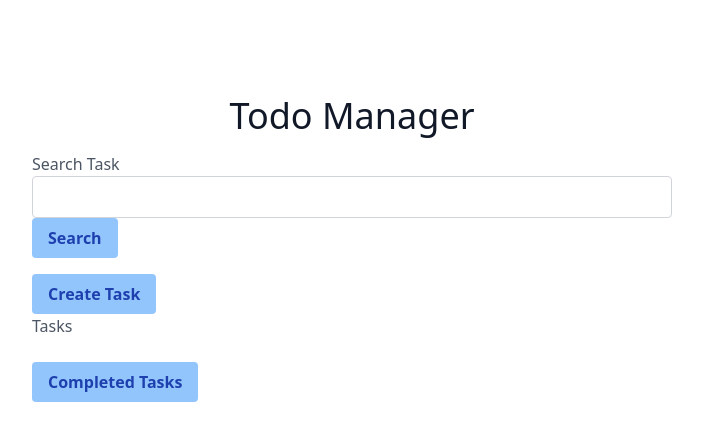
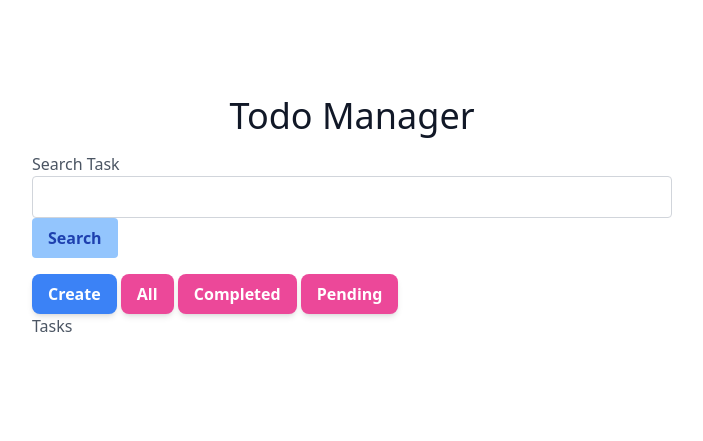
Before and after one commit to M2kishore/GDC-Level-6-Milestone, a Django app: template templates/tasks.html in a window 1280 px wide. Shown: the top 441 px of the page, without its empty margins (288-991 px from the left). Run offline with Django 3.2, Linux system fonts and the light colour scheme; the template is opened without the code that fills it, so the values that code supplies are empty; some libraries are stand-ins or nearby versions.

Commit message:
implimented DRY to getTask() imcluded GenericPendingTask UI modifications done

```diff
--- a/task_manager/urls.py
+++ b/task_manager/urls.py
@@ -21,6 +21,7 @@ from tasks.views import (
     GenericTaskUpdateView,
     GenericTaskView,
     GenericCompletedTaskView,
+    GenericPendingTaskView,
     GenericTaskCreateView,
     GenericTaskDeleteView,
     session_storage_view,
@@ -35,6 +36,7 @@ urlpatterns = [
     path("admin/", admin.site.urls),
     path("tasks/", GenericTaskView.as_view()),
     path("completed-tasks/", GenericCompletedTaskView.as_view()),
+    path("pending-tasks/", GenericPendingTaskView.as_view()),
     path("create-task/", GenericTaskCreateView.as_view()),
     path("update-task/<pk>", GenericTaskUpdateView.as_view()),
     path("detail-task/<pk>", GenericTaskDetailView.as_view()),
--- a/templates/tasks.html
+++ b/templates/tasks.html
@@ -11,14 +11,52 @@
       <input type="text" name="search" class="w-full bg-white rounded border border-gray-300 focus:border-blue-500 focus:ring-2 focus:ring-blue-200 text-base outline-none text-gray-700 py-1 px-3 leading-8 transition-colors duration-200 ease-in-out"/>
       <button class="bg-blue-300 hover:bg-blue-400 text-blue-800 font-bold py-2 px-4 rounded inline-flex items-center" type="submit">Search</button>
     </form>
-    <a href="/create-task/"><button class="bg-blue-300 hover:bg-blue-400 text-blue-800 font-bold py-2 px-4 rounded inline-flex items-center">Create Task</button></a>
+    <a href="/create-task/"><button class="py-2 px-4 bg-blue-500 text-white font-semibold rounded-lg shadow-md hover:bg-blue-700 focus:outline-none focus:ring-2 focus:ring-blue-400 focus:ring-opacity-75">
+      Create
+    </button></a>
+    {% if request.path == '/tasks/' %}
+    <button class="bg-pink-500 text-white font-bold py-2 px-4 rounded opacity-50 cursor-not-allowed">
+      All
+    </button>
+    {%else%}
+    <a href="/tasks/">
+      <button class="py-2 px-4 bg-pink-500 text-white font-semibold rounded-lg shadow-md hover:bg-pink-700 focus:outline-none focus:ring-2 focus:ring-pink-400 focus:ring-opacity-75">
+        All
+      </button>
+    </a>
+    {%endif%}
+    {% if request.path == '/completed-tasks/' %}
+    <button class="bg-pink-500 text-white font-bold py-2 px-4 rounded opacity-50 cursor-not-allowed">
+      Completed
+    </button>
+    {%else%}
+    <a href="/completed-tasks/">
+      <button class="py-2 px-4 bg-pink-500 text-white font-semibold rounded-lg shadow-md hover:bg-pink-700 focus:outline-none focus:ring-2 focus:ring-pink-400 focus:ring-opacity-75">
+        Completed
+      </button>
+    </a>
+    {%endif%}
+    {% if request.path == '/pending-tasks/' %}
+    <button class="bg-pink-500 text-white font-bold py-2 px-4 rounded opacity-50 cursor-not-allowed">
+      Pending
+    </button>
+    {%else%}
+    <a href="/pending-tasks/">
+      <button class="py-2 px-4 bg-pink-500 text-white font-semibold rounded-lg shadow-md hover:bg-pink-700 focus:outline-none focus:ring-2 focus:ring-pink-400 focus:ring-opacity-75">
+        Pending
+      </button>
+    </a>
+    {%endif%}
+
+
+
     <h1>Tasks</h1>
     {% for task in tasks %}
     <div
-      class="container px-1 py-5 mx-auto flex flex-wrap items-center bg-gray-100"
+      class="container px-1 py-5 m-5 p-10 mx-auto rounded items-center bg-gray-100"
     >
       {{forloop.counter}} {{task}} [{{task.priority}}]
-      <div class="">
+      <div class="buttons float-right">
         <a href="/update-task/{{task.id}}">
           <button
             class="bg-blue-300 hover:bg-blue-400 text-blue-800 font-bold py-2 px-4 rounded inline-flex items-center"
@@ -55,11 +93,10 @@
             </svg>
           </button>
         </a>
-      </div>
+      </div><br>
+      {{task.created_date}}
     </div>
-    {{task.created_date}}
     {% endfor %}<br/>
-    <a href="/completed-tasks/"><button class="bg-blue-300 hover:bg-blue-400 text-blue-800 font-bold py-2 px-4 rounded inline-flex items-center">Completed Tasks</button></a>
   </section>
     {% comment %} <br />
     {% for page in paginator.page_range %}
```
Also changed, not shown: tasks/views.py (+30 -16 lines).
